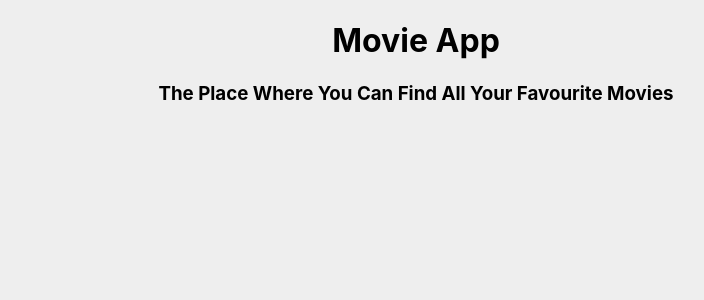
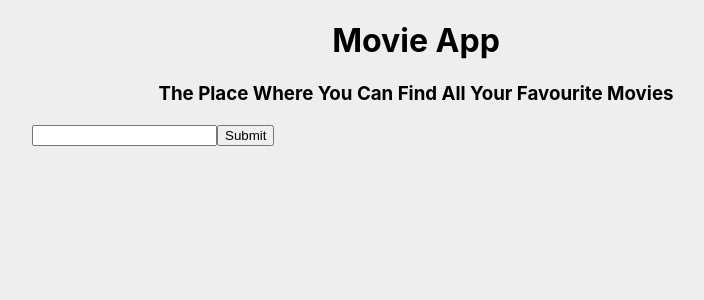
Before and after one commit to GSG-G8/movies-rawan, a React (Create React App) app: page / in a window 1280 px wide. Shown: the top 300 px of the page, without its empty margins (224-928 px from the left). Built offline with nearby package versions, Linux system fonts and the light colour scheme.

Commit message:
Create the form component Relates #4

```diff
--- a/public/index.html
+++ b/public/index.html
@@ -24,7 +24,7 @@
       work correctly both with client-side routing and a non-root public URL.
       Learn how to configure a non-root public URL by running `npm run build`.
     -->
-    <title>React App</title>
+    <title>Movie App</title>
   </head>
   <body>
     <noscript>You need to enable JavaScript to run this app.</noscript>
--- a/src/App.js
+++ b/src/App.js
@@ -1,13 +1,22 @@
 import React, { Component } from 'react';
-import logo from './logo.svg';
 import './App.css';
+import SearchForm from './movies'
 
 class App extends Component{
+  state={
+    searchValue: null,
+  };
+
+  setSearchValue= newValue=> this.setState({searchValue: newValue});
+
   render(){
   return (
     <div>
+      <header>
       <h1 class="h1-app">Movie App</h1>
       <h3 class="h1-app">The Place Where You Can Find All Your Favourite Movies</h3>
+      </header>
+      <SearchForm class="search-form" SearchMovie={this.setSearchValue} />
     </div>
   );
 }
--- a/src/index.css
+++ b/src/index.css
@@ -31,3 +31,8 @@ body {
 .h1-app{
   text-align: center;
 }
+
+.search-form{
+  justify-content: center;
+  align-items: center;
+}
--- /dev/null
+++ b/src/movies.js
@@ -0,0 +1,17 @@
+import React from 'react';
+
+const SearchForm = ({ SearchMovie }) => {
+  return (
+    <form
+      onSubmit={e => {
+        e.preventDefault();
+        SearchMovie(e.target.elements[0].value);
+      }}
+    >
+      <input type="text" />
+      <input type="submit" />
+    </form>
+  );
+};
+
+export default SearchForm;
```
